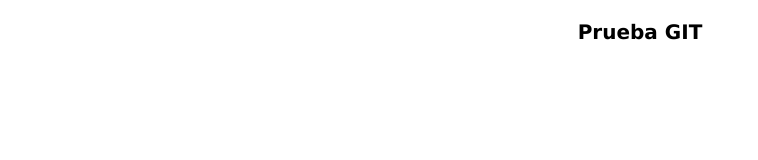
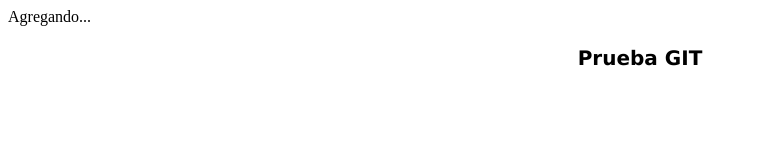
Before and after one commit to db77-prog/test, a plain HTML site: page index.html in a window 1280 px wide. Shown: the whole page, without its empty margins (0-758 px from the left). Drawn offline with Linux system fonts and the light colour scheme.

Commit message:
new changes

```diff
--- a/index.html
+++ b/index.html
@@ -7,6 +7,9 @@
     <link rel="stylesheet" href="styles.css">
 </head>
 <body>
+
+    <header>Agregando...</header>
+
     <div>
         <h3>Prueba GIT</h3>
     </div>
```
Also changed, not shown: info.txt.
